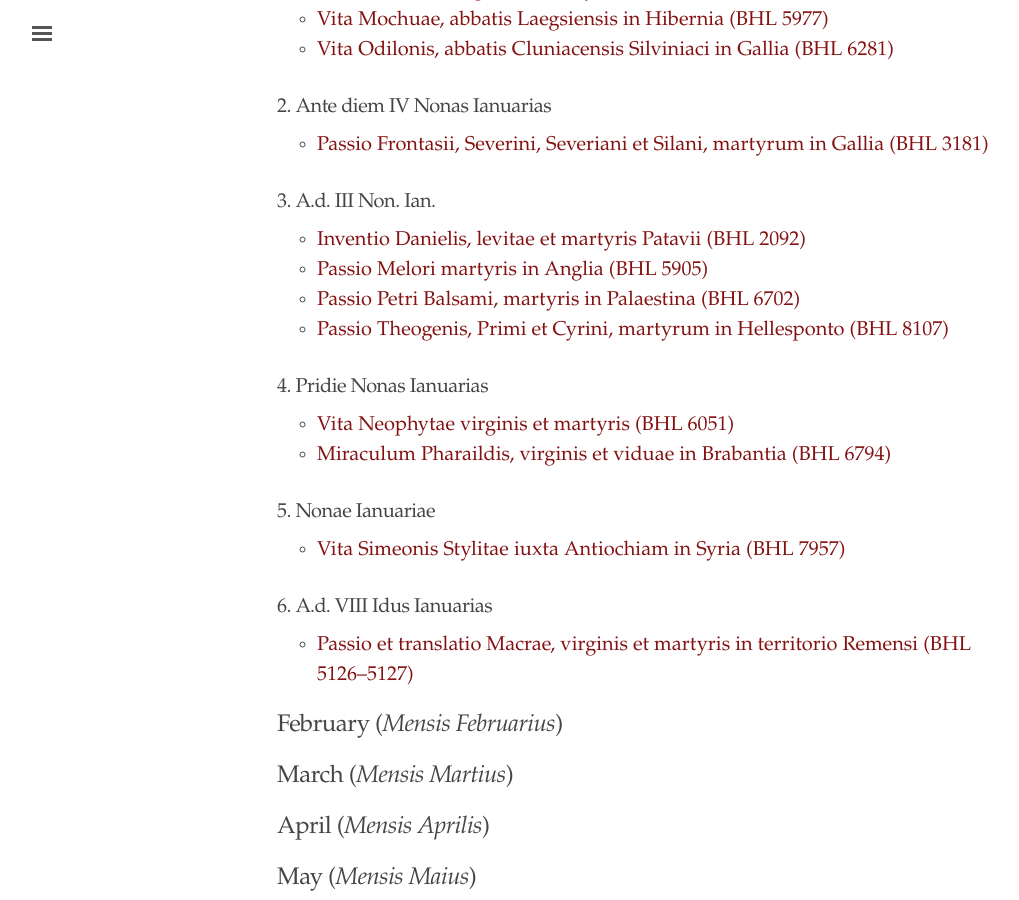
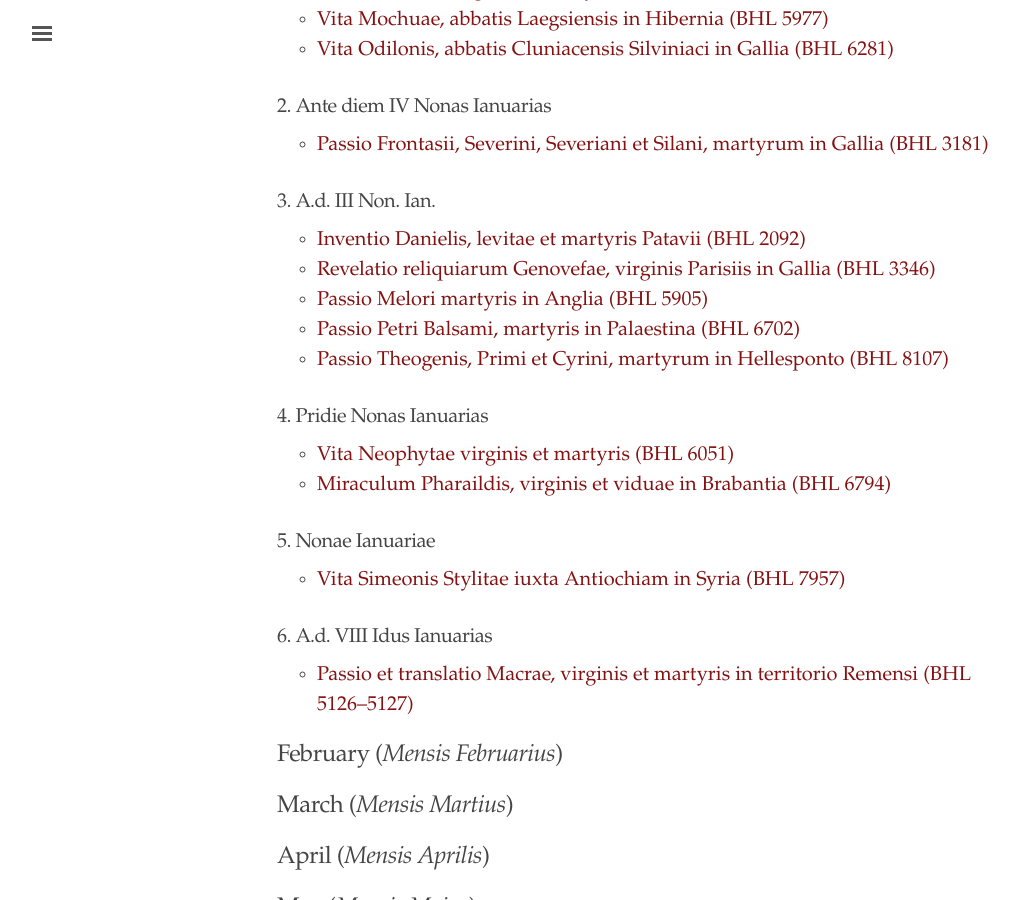
Before and after one commit to cjkoepke1/latin-hagiography, a Jekyll site: the page built from index.md, in a window 1280 px wide and 900 px high, scrolled down 678 px. Shown: the whole window, without its empty margins (3-1022 px from the left). Built offline with Jekyll 4.4.1, drawn with Linux system fonts in a browser that asks for light colours.

Commit message:
Added Revelatio reliquiarum Genovefae

```diff
--- a/index.md
+++ b/index.md
@@ -29,6 +29,7 @@ title: "Latin Hagiography"
 ### 3. A.d. III Non. Ian.
 
 - [Inventio Danielis, levitae et martyris Patavii (BHL 2092)](https://cjkoepke1.github.io/latin-hagiography/texts/inventio-danielis/)
+- [Revelatio reliquiarum Genovefae, virginis Parisiis in Gallia (BHL 3346)](https://cjkoepke1.github.io/latin-hagiography/texts/revelatio-genovefae/)
 - [Passio Melori martyris in Anglia (BHL 5905)](https://cjkoepke1.github.io/latin-hagiography/texts/passio-melori/)
 - [Passio Petri Balsami, martyris in Palaestina (BHL 6702)](https://cjkoepke1.github.io/latin-hagiography/texts/passio-balsami/)
 - [Passio Theogenis, Primi et Cyrini, martyrum in Hellesponto (BHL 8107)](https://cjkoepke1.github.io/latin-hagiography/texts/passio-theogenis/)
```
